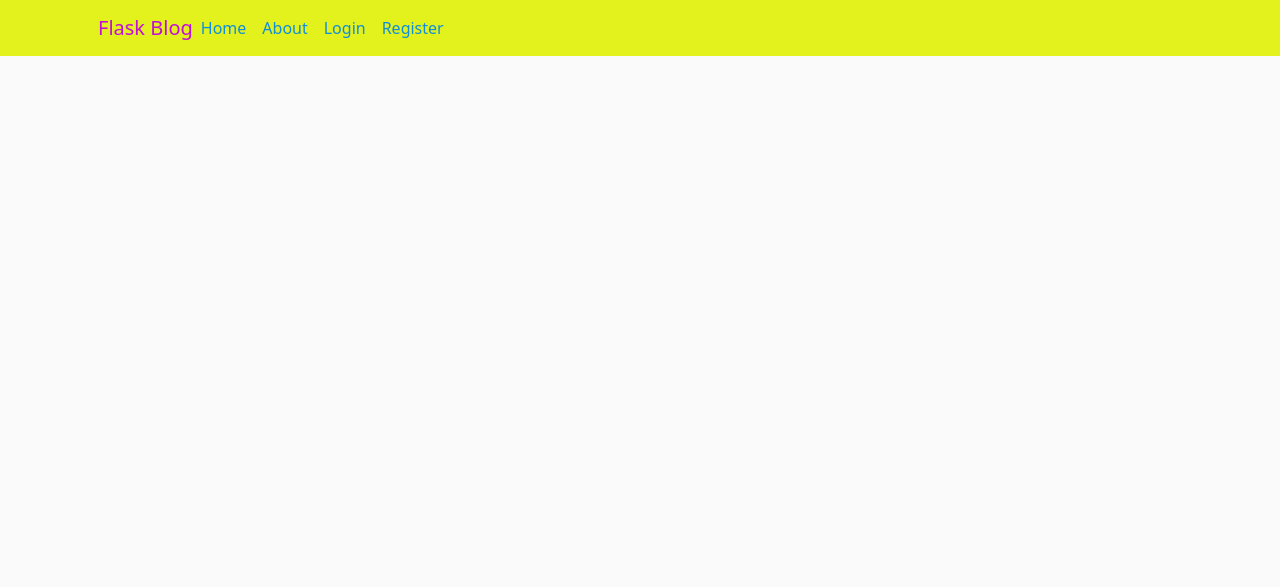
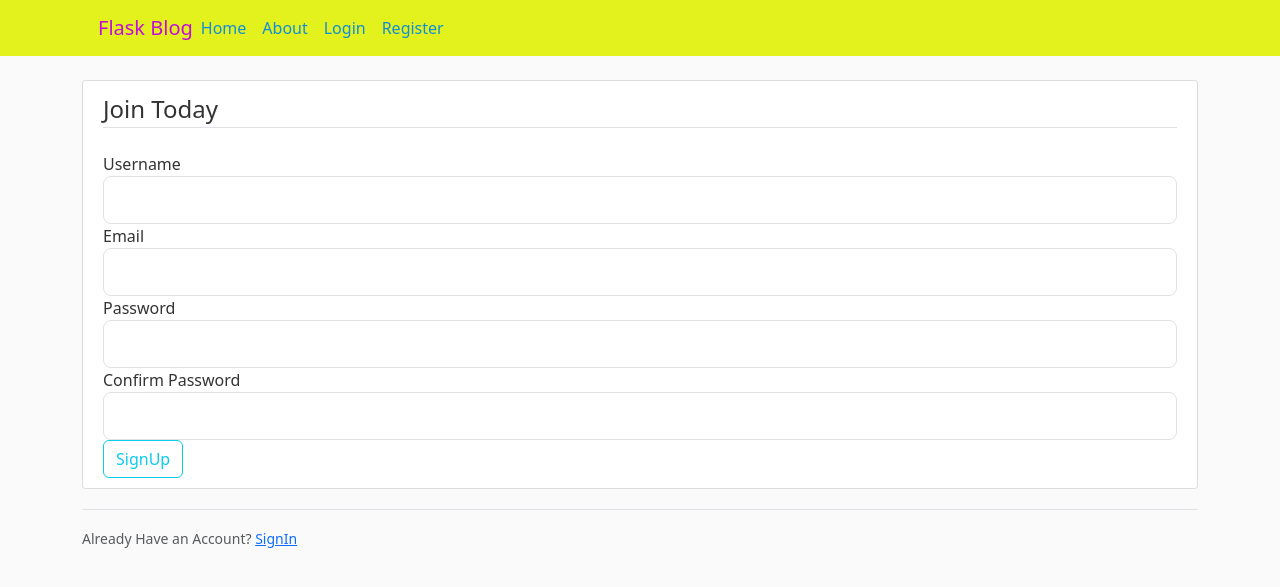
Before and after one commit to Krushang21/Blog-Website-Flask, a Flask app: page /Register in a window 1280 px wide. Shown: the top 587 px of the page. Run offline with Flask 3, Linux system fonts and the light colour scheme.

Commit message:
Sharvil Refer This

```diff
--- a/Flask/app.py
+++ b/Flask/app.py
@@ -1,4 +1,4 @@
-from flask import Flask, render_template, url_for
+from flask import Flask, render_template, url_for, flash, redirect
 from forms import registerForm, loginForm
 app = Flask(__name__)
 
@@ -21,13 +21,35 @@ posts = [
 @app.route('/home')
 def home():
     return render_template('home.html', posts=posts)
+
+
 @app.route('/about')
 def about():
     return render_template('about.html', posts=posts)
-@app.route('/Register')
+
+
+'''@app.route('/Register', methods=('GET', 'POST'))
+def register():#Yaha se dekh
+    form = registerForm()
+    print("InputFucntion")
+    if form.validate_on_submit():
+        print("InputValidate")
+        flash(f'Account Created for {form.username.data}!','success')
+        return redirect(url_for('home'))
+    return render_template('register.html', form=form)'''
+
+
+#@app.route("/Register", methods=['GET', 'POST'])
+@app.route('/Register', methods=('GET', 'POST'))
 def register():
     form = registerForm()
-    return render_template('register.html', form=form)
+    print("FunctionCall")
+    if form.validate_on_submit():
+        print("VAlidateCall")
+        flash(f'Account created for {form.username.data}!', 'success')
+        return redirect(url_for('home'))
+    return render_template('register.html',  form=form)
+
 @app.route('/login')
 def login():
     form = loginForm()
--- a/Flask/forms.py
+++ b/Flask/forms.py
@@ -4,13 +4,13 @@ from wtforms.validators import DataRequired, Length, Email, EqualTo
 class registerForm(FlaskForm): #inheritFromFlaskForm
     username =  StringField('Username', validators=[DataRequired(), Length(min=4, max=20)]) #Stringfield is imported form wtforms
     email = StringField('Email', validators=[DataRequired(), Email()])
-    phone = TelField('Phone', validators=[DataRequired()])
+    #phone = TelField('Phone', validators=[DataRequired()])
     password= PasswordField('Password', validators=[DataRequired(), Length(min=8)])
-    confirmPassword= PasswordField('confirmPassword', validators=[DataRequired(), EqualTo ('password')])
-    submit= SubmitField('SignUp')
+    confirmPassword= PasswordField('Confirm Password', validators=[DataRequired(), EqualTo ('password')])
+    submit = SubmitField('SignUp')
 
 class loginForm(FlaskForm): #inheritFromFlaskForm
     email = StringField('Email', validators=[DataRequired(), Email()])
     password= PasswordField('Password', validators=[DataRequired(), Length(min=8)])
     remember= BooleanField('RememberMe')
-    submit= SubmitField('Login')
+    submit = SubmitField('Login')
--- a/Flask/templates/Login.html
+++ b/Flask/templates/Login.html
@@ -1,4 +1,5 @@
 {% extends 'base.html' %}
 {% block content %}
-    <!-- Your registration form HTML here, using the 'form' variable -->
+
+<h1>LoginPage</h1>
 {% endblock %}
--- a/Flask/templates/register.html
+++ b/Flask/templates/register.html
@@ -1,4 +1,35 @@
-{% extends 'base.html' %}
-{% block content %}
-    <!-- Your registration form HTML here, using the 'form' variable -->
-{% endblock %}
+{%  extends 'base.html' %}
+{% block content%}
+    <div class="content-section">
+    <form method ="POST" action="">
+        {{ form.hidden_tag() }}
+        <fieldset class="form-group">
+            <legend class="border-bottom mb-4">Join Today</legend>
+            <div class="form-group">
+                {{form.username.label(class="form-control-label")}}
+                {{ form.username(class="form-control form-control-lg") }}
+                <!--Yaha label jo aa raha hai wo register.py me bracket me first attribute jo pass kiya woh hai-->
+            </div>
+            <div class="form-group">
+                {{form.email.label(class="form-control-label")}}
+                {{ form.email(class="form-control form-control-lg") }}
+            </div>
+            <div class="form-group">
+                {{form.password.label(class="form-control-label")}}
+                {{ form.password(class="form-control form-control-lg") }}
+            </div>
+            <div class="form-group">
+                {{form.confirmPassword.label(class="form-control-label")}}
+                {{ form.confirmPassword(class="form-control form-control-lg") }}
+            </div>
+        </fieldset>
+        <div class="form-group">
+            {{form.submit(class="btn btn-outline-info")}}
+        </div>
+    </form>
+</div>
+<div class="border-top pt-3">
+    <small class="text-muted">Already Have an Account? <a class="ml-2" href='{{url_for('login')}}'>SignIn</a></small>
+    <!--- #in above statement urlfor me "login" def wala function use ho raha hai, wo exact name likho -->
+</div>
+{% endblock%}
```
